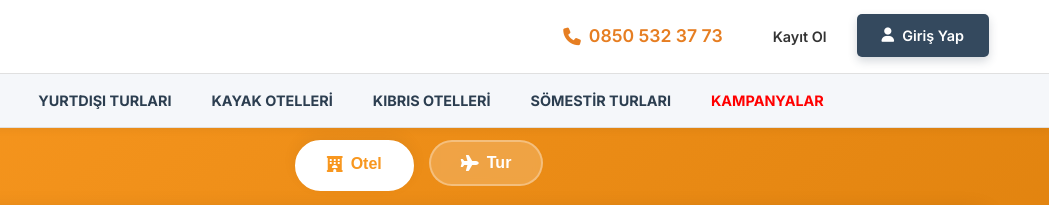
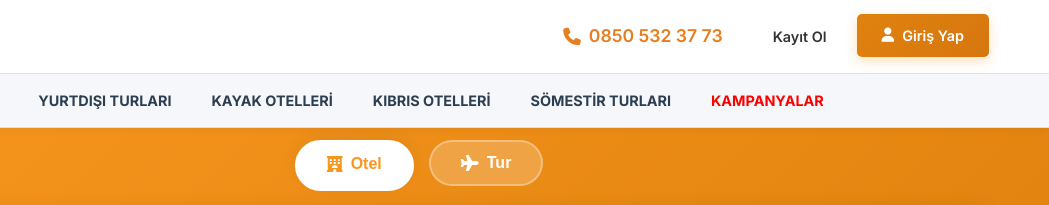
Before and after one commit to mhmtalitas/tatilotel, a plain HTML site: page index.html in a window 1280 px wide. In both pictures the pointer is over the link "Giriş Yap". Shown: the top 205 px of the page, 231-1280 px from the left. Drawn offline with Linux system fonts and the light colour scheme.

Commit message:
UI improvements: Remove tab animation, make login button orange

```diff
--- a/slider.css
+++ b/slider.css
@@ -38,7 +38,6 @@
 
 .search-tab:hover {
     background: rgba(255, 255, 255, 0.3);
-    transform: translateY(-2px);
 }
 
 .search-tab.active {
--- a/style.css
+++ b/style.css
@@ -181,10 +181,9 @@ h4 {
 }
 
 .btn-login {
-    background-color: #2c3e50;
+    background: linear-gradient(135deg, #F8971F 0%, #e0820e 100%);
     color: #fff;
     padding: 10px 25px;
-    /* Professional padding */
     border-radius: 5px;
     display: flex;
     align-items: center;
@@ -195,9 +194,9 @@ h4 {
 }
 
 .btn-login:hover {
-    background-color: #34495e;
+    background: linear-gradient(135deg, #e0820e 0%, #d67610 100%);
     transform: translateY(-1px);
-    box-shadow: 0 4px 10px rgba(44, 62, 80, 0.2);
+    box-shadow: 0 4px 12px rgba(248, 151, 31, 0.3);
 }
 
 /* .top-link removed as we use btn-register now */
```
